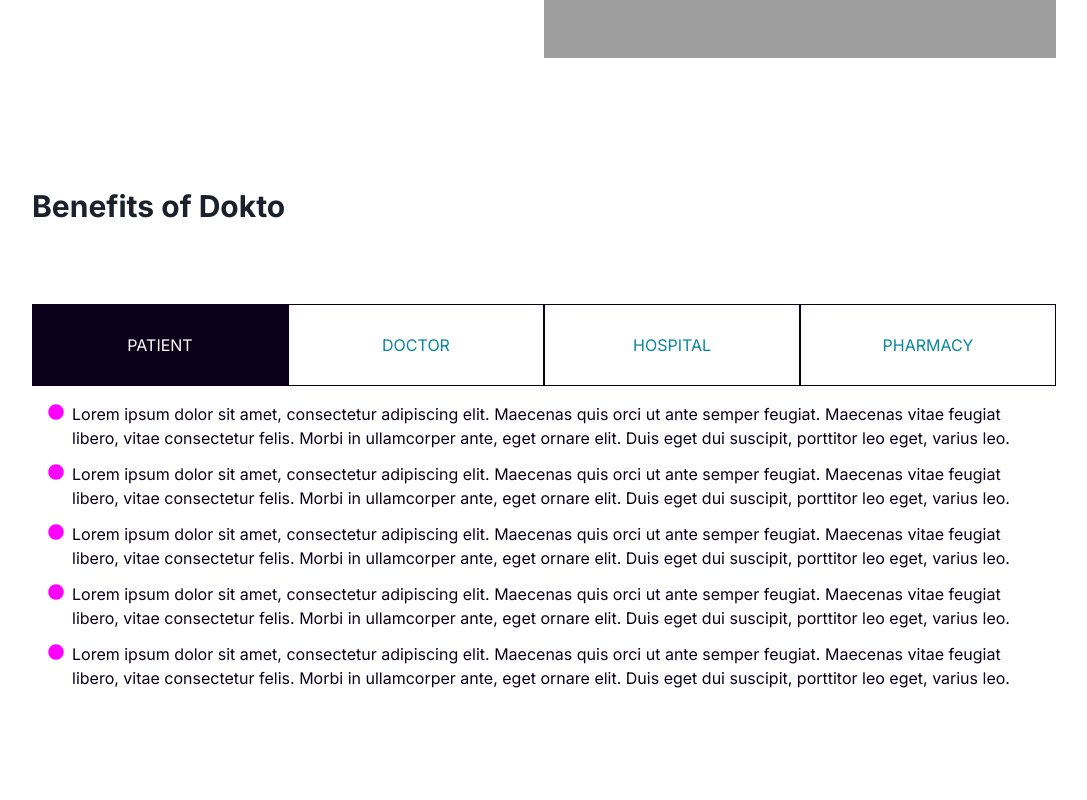
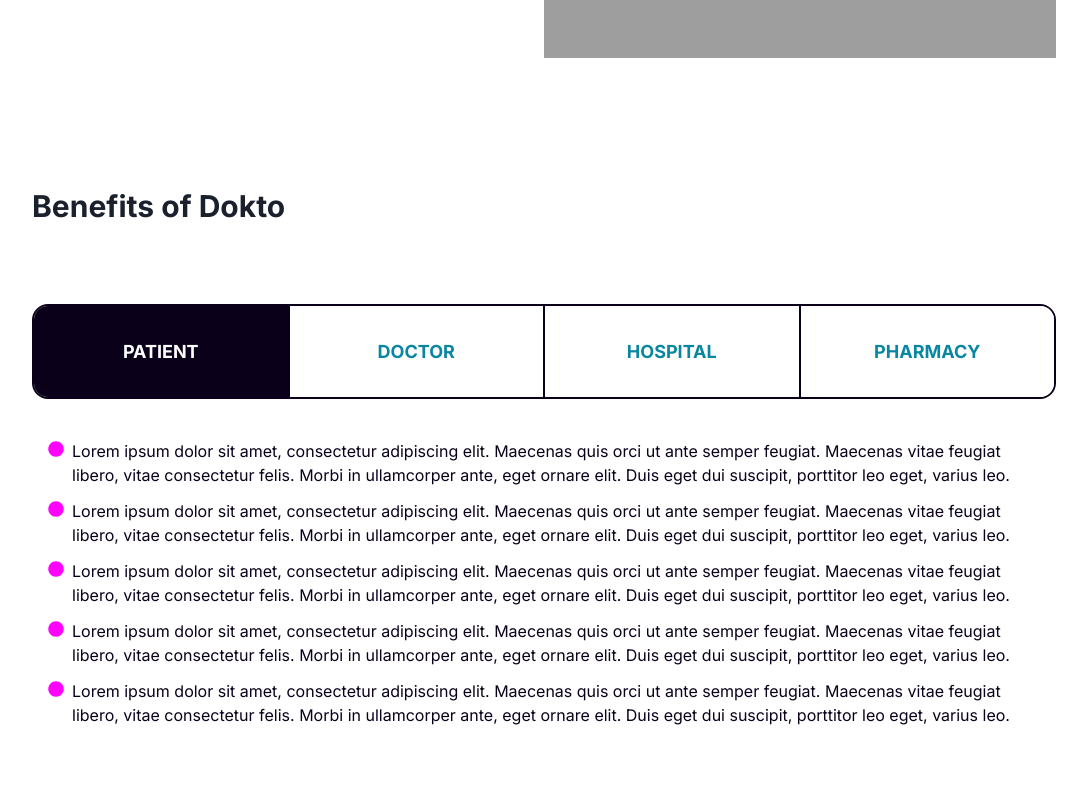
Before and after one commit to leveorxyz/dokto-frontend, a React (Create React App) app: page / in a window 1280 px wide. Shown: the part 3060-3860 px from the top of the page, without its empty margins (96-1183 px from the left). Built offline with nearby package versions, Linux system fonts and the light colour scheme; grey boxes are pictures that could not be loaded.

Commit message:
Fix Benifits tab style

```diff
--- a/src/components/home/BenefitsOfDokto.tsx
+++ b/src/components/home/BenefitsOfDokto.tsx
@@ -8,23 +8,44 @@ import DoctorSection from "./DoctorSection";
 import HospitalSection from "./HospitalSection";
 
 const BenefitsOfDokto = () => {
-  const buttons = [
-    { content: "Patient" },
-    { content: "Doctor" },
-    { content: "Hospital" },
-    { content: "Pharmacy" },
+  const tabs = [
+    { title: "Patient" },
+    { title: "Doctor" },
+    { title: "Hospital" },
+    { title: "Pharmacy" },
   ];
 
   return (
-    <div>
     <SpacedContainer py="50">
       <Heading as="h2" fontSize="3xl" fontWeight="bold">Benefits of Dokto</Heading>
       <Tabs my="20" variant="unstyled" isFitted>
-          <TabList>
-            {buttons?.map(({ content }) => (
-              <Tab border="1px" borderColor="#0a001a" key={content} py="7" textTransform="uppercase" bgColor="white" color="cyan.700" _hover={{ bgColor: "#0a001a", color: "white" }} _selected={{ color: "white", bg: "#0a001a" }}>{content}</Tab>
+        <TabList sx={{
+          borderRadius: "1rem",
+          border: "2px",
+          borderColor: "#0a001a",
+          overflow: "hidden",
+        }}
+        >
+          {tabs?.map(({ title }, idx) => (
+            <Tab
+              key={title}
+              py={[3, 3, 4, 8, 8]}
+              textTransform="uppercase"
+              bgColor="white"
+              color="cyan.700"
+              fontSize={["xs", "sm", "md", "lg", "lg"]}
+              fontWeight="bold"
+              borderRightWidth={idx === tabs.length - 1 ? "0" : "2px"}
+              borderColor="#0a001a"
+              _hover={{ bgColor: "#0a001a", color: "white" }}
+              _selected={{ color: "white", bg: "#0a001a" }}
+            >
+              {title}
+            </Tab>
           ))}
         </TabList>
+        <br />
+
         <TabPanels>
           <TabPanel>
             <PatientSection />
@@ -38,7 +59,6 @@ const BenefitsOfDokto = () => {
         </TabPanels>
       </Tabs>
     </SpacedContainer>
-    </div>
   );
 };
 export default BenefitsOfDokto;
```
Lines whose indentation alone changed are shown as unchanged.
